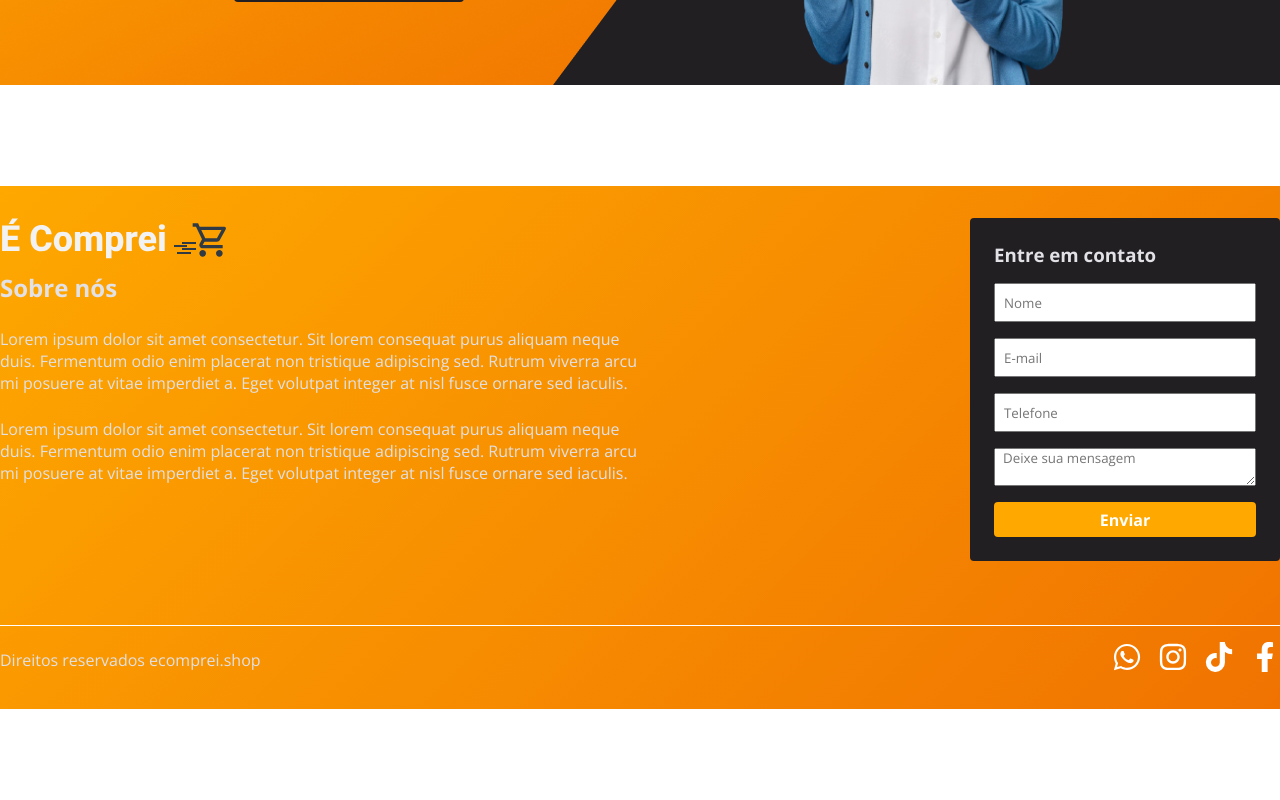
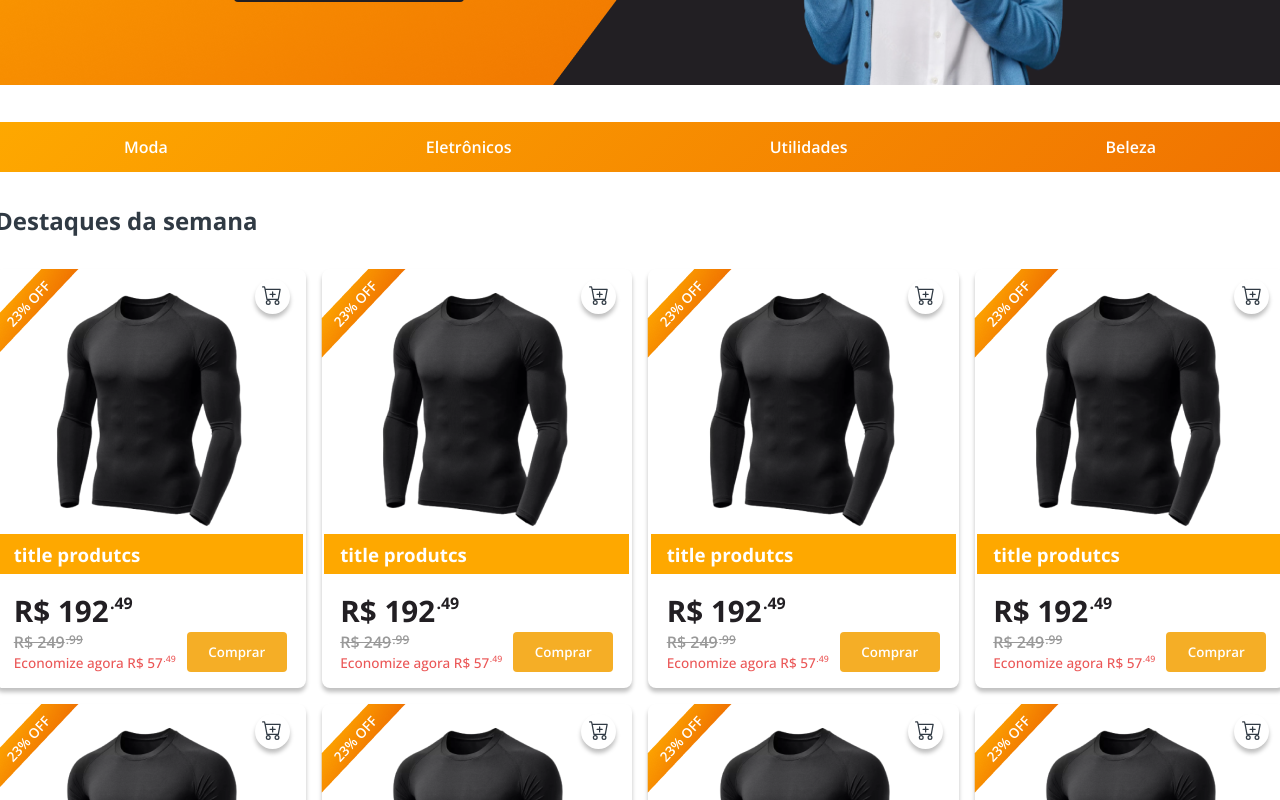
Before and after one commit to jeffersontk/ecomprei-front, a Next.js app: page / in a window 1280 px wide. Shown: the part 500-1300 px from the top of the page. Before the commit the page ends 1209 px from the top, so only its background shows below. Built offline with nearby package versions, Linux system fonts and the light colour scheme.

Commit message:
add cards

```diff
--- /dev/null
+++ b/src/components/Cards/Cards.ts
@@ -0,0 +1,152 @@
+import { styled } from "../../styles";
+
+export const Card = styled('div', {
+  height: '100%',
+  boxShadow: '0px 4px 4px rgba(0, 0, 0, 0.25)',
+  borderRadius: '8px',
+  position: 'relative',
+  display: 'flex',
+  flexDirection: 'column',
+  justifyContent: 'center',
+  alignItems: 'center',
+})
+
+
+export const ImageContainer = styled('div', {
+  marginTop: '1rem',
+})
+
+export const ContentImage = styled('div', {
+  cursor: 'pointer',
+  width: '100%',
+  display: 'flex',
+  justifyContent: 'center',
+  alignItems: 'center',
+
+  position: 'relative'
+})
+
+export const CardDiscount = styled('div', {
+  img:{
+    position: 'absolute',
+    top: 0,
+    left: -1,
+  },
+
+  span: {
+    position: 'absolute',
+    top: 25,
+    left: 5,
+    fontSize: '0.85rem',
+    fontWeight: 600,
+    color: '$white',
+    transform: 'rotate(-47deg)',
+  }
+})
+
+export const CartButton = styled('button', {
+  position: 'absolute',
+  top: 10,
+  right: '1rem',
+
+  width: '35px',
+  height: '35px',
+  background: 'transparent',
+  borderRadius: '50%',
+  border: 'none',
+  boxShadow: '0px 4px 4px rgba(0, 0, 0, 0.25)',
+
+  svg: {
+    width: '20px',
+    height: '20px',
+    color: '$graphite',
+  }
+})
+
+export const ContainerTitle = styled('div', {
+  background: '$yellow500',
+  paddingLeft: '1rem',
+  height: '40px',
+  color: '$white',
+
+  display: 'flex',
+  justifyContent: 'flex-start',
+  alignItems: 'center',
+})
+
+export const ContentCard = styled('div', {
+  display: 'flex',
+  padding: '1rem',
+  justifyContent: 'space-between',
+  alignItems: 'flex-end',
+  gap: '1.5rem',
+
+  button: {
+    width: '100px',
+    height: '40px',
+
+    border: 'none',
+    background: '$yellow300',
+    borderRadius: '4px',
+
+    color: '$white',
+    fontWeight: 600,
+    cursor: 'pointer',
+
+    '&:hover':{
+      background: '$yellow500',
+    }
+  }
+})
+
+export const Content = styled('div', {
+  display: 'flex',
+  flexDirection: 'column',
+})
+
+export const Price = styled('strong', {
+  display: 'flex',
+  fontSize: '1.85rem',
+  color: '$black',
+  position: 'relative',
+
+  span: {
+    position: 'absolute',
+    top: 2,
+    right: 30,
+
+    fontSize: '1rem'
+  }
+})
+
+export const RealPrice = styled('span', {
+  display: 'flex',
+  textDecoration: 'line-through',
+  position: 'relative',
+  color: '$gray300',
+  fontWeight: 600,
+
+  span: {
+    textDecoration: 'line-through',
+    position: 'absolute',
+    top: 0,
+    left: 52,
+
+    fontSize: '0.75rem'
+  }
+})
+
+export const DescriptionPrice = styled('span', {
+  display: 'flex',
+  fontSize: '0.85rem',
+  position: 'relative',
+  color: '$red300',
+  fontWeight: 500,
+
+  span: {
+    position: 'absolute',
+    top: 0,
+    right: -13,
+    fontSize: '0.55rem'
+  }
+})
--- /dev/null
+++ b/src/components/Cards/index.tsx
@@ -0,0 +1,42 @@
+import Image from 'next/image';
+import React from 'react';
+import { Card, CardDiscount, CartButton, ContainerTitle, Content, ContentCard, ContentImage, DescriptionPrice, ImageContainer, Price, RealPrice } from './Cards';
+import tshirt from '../../assets/tshirt.png'
+import discountBanner from '../../assets/discount-banner.png'
+import {BsCartPlus} from 'react-icons/bs'
+
+const Cards: React.FC = () => {
+  return (
+    <Card>
+      <ContentImage>
+        <CardDiscount>
+          <Image src={discountBanner} alt="" />
+          <span>23% OFF</span>
+        </CardDiscount>
+        <CartButton>
+          <BsCartPlus />
+        </CartButton>
+        <ImageContainer>
+          <Image src={tshirt} alt="" />
+        </ImageContainer>
+      </ContentImage>
+      <div>
+        <ContainerTitle>
+          <h3>title produtcs</h3>
+        </ContainerTitle>
+        <ContentCard>
+          <Content>
+            <Price>R$ 192<span>.49</span></Price>
+            <RealPrice>R$ 249<span>.99</span></RealPrice>
+            <DescriptionPrice>
+              Economize agora R$ 57<span>.49</span>
+            </DescriptionPrice>
+          </Content>
+          <button>Comprar</button>
+        </ContentCard>
+      </div>
+    </Card>
+  );
+}
+
+export default Cards;
--- a/src/components/Footer/Footer.ts
+++ b/src/components/Footer/Footer.ts
@@ -19,6 +19,10 @@ export const Section = styled('div', {
     padding: '1.5rem',
     background: '$black',
     borderRadius: 4,
+
+    h3: {
+      color: '$white',
+    },
 
     input:{
       width: '250px',
--- a/src/components/Header/Header.ts
+++ b/src/components/Header/Header.ts
@@ -26,7 +26,7 @@ export const SearchContainer = styled('div', {
     border: 'none',
     width: '100%',
     borderRadius: 8,
-    paddingLeft: 4,
+    paddingLeft: '1rem',
   },
 
   button :{
@@ -42,6 +42,10 @@ export const SearchContainer = styled('div', {
     cursor: 'pointer',
 
     backgroundColor: '$yellow500',
+
+    '&:hover':{
+      backgroundColor: '$yellow300',
+    },
 
     svg:{
       width: '1.5rem',
--- a/src/components/Header/index.tsx
+++ b/src/components/Header/index.tsx
@@ -14,7 +14,7 @@ const Header: React.FC = () => {
       </a>
 
       <SearchContainer>
-        <input type="text" />
+        <input type="text" placeholder='Encontre aqui'/>
         <button>
           <BiSearchAlt />
         </button>
--- a/src/pages/index.tsx
+++ b/src/pages/index.tsx
@@ -1,6 +1,7 @@
 import Image from "next/image";
 import hero from '../assets/hero.png'
-import { Banner, Container } from "../styles/pages/home";
+import Cards from "../components/Cards";
+import { Banner, Categories, Container, GridCards, SectionHighlighted } from "../styles/pages/home";
 
 export default function Home() {
   return (
@@ -10,9 +11,25 @@ export default function Home() {
         <a href="#" title="compre agora">Compre agora</a>
       </Banner>
 
-      <section>
-
-      </section>
+      <SectionHighlighted>
+        <Categories>
+          <li>Moda</li>
+          <li>Eletrônicos</li>
+          <li>Utilidades</li>
+          <li>Beleza</li>
+        </Categories>
+        <h2>Destaques da semana</h2>
+        <GridCards>
+          <Cards />
+          <Cards />
+          <Cards />
+          <Cards />
+          <Cards />
+          <Cards />
+          <Cards />
+          <Cards />
+        </GridCards>
+      </SectionHighlighted>
     </Container>
   )
 }
--- a/src/styles/global.ts
+++ b/src/styles/global.ts
@@ -7,7 +7,6 @@ export const globalStyles = globalCss({
   },
   body:{
     background: '#fff',
-    color: '$gray100',
     '-webkit-font-smoothing': 'antialiased',
   },
   'body, input, textarea, button': {
--- a/src/styles/index.ts
+++ b/src/styles/index.ts
@@ -16,7 +16,7 @@ export const {
 
       gray900: '#121214',
       gray800: '#202024',
-      gray300: '#c4c4cc',
+      gray300: '#999999',
       gray100: '#e1e1e6',
 
       black: '#221F23',
@@ -28,6 +28,8 @@ export const {
 
       green500: '#00875f',
       green300: '#00b37e',
+
+      red300: '#EB5757',
     },
     fontSizes: {
       md: '1.125rem',
--- a/src/styles/pages/home.ts
+++ b/src/styles/pages/home.ts
@@ -5,7 +5,7 @@ export const Container = styled('main', {
   flexDirection: 'column',
   alignItems: 'center',
   justifyContent: 'center',
-  gap: '4rem'
+  gap: '2rem'
 })
 
 export const Banner = styled('div', {
@@ -35,3 +35,35 @@ export const Banner = styled('div', {
     }
   }
 })
+
+
+export const SectionHighlighted = styled('section', {
+  width: '100%',
+  h2:{
+    color: "$graphite",
+    marginTop: '2rem',
+    marginBottom: '2rem',
+  }
+})
+
+export const Categories = styled('ul', {
+  background: 'linear-gradient(135deg, #FEA800 0%, #F07301 100%)',
+  height: '50px',
+  width: '100%',
+
+  display: 'flex',
+  alignItems: 'center',
+  justifyContent: 'space-around',
+
+  li:{
+    listStyle: 'none',
+    color: '$white',
+    fontWeight: 600,
+  }
+})
+
+export const GridCards = styled('div', {
+  display: 'grid',
+  gridTemplateColumns: 'repeat(4, 1fr)',
+  gap: '1rem',
+})
```
Also changed, not shown: src/assets/discount-banner.png (added), src/assets/tshirt.png (added).
